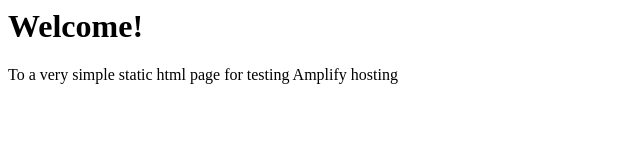
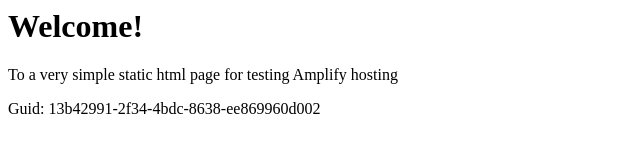
Before and after one commit to aws-aemilia-sfo/Github-PR-Commit-Integration-Test-DoNotTouch-GithubWebhookPreviewCanaryTest-v1-prod-us-west-1, a website: page src/index.html in a window 1280 px wide. Shown: the whole page, without its empty margins (0-640 px from the left). Drawn offline with Linux system fonts and the light colour scheme.

Commit message:
commit from integ tests

```diff
--- a/src/index.html
+++ b/src/index.html
@@ -1,3 +1,5 @@
+
+
 <html lang="en">
 
 <head>
@@ -10,6 +12,6 @@
 <body>
     <h1>Welcome!</h1>
     <p>To a very simple static html page for testing Amplify hosting</p>
-</body>
+    <p>Guid: 13b42991-2f34-4bdc-8638-ee869960d002</p></body>
 
 </html>
```
